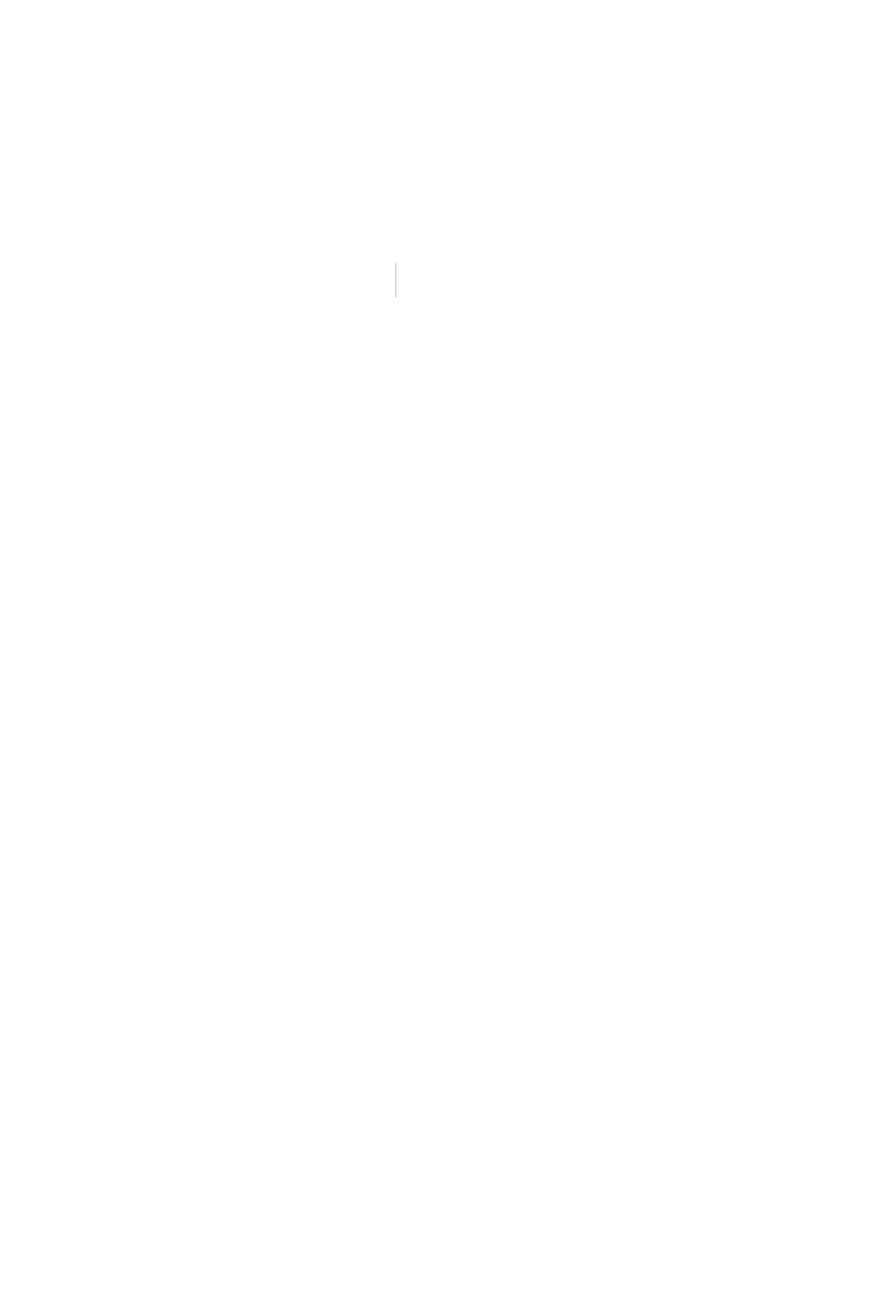
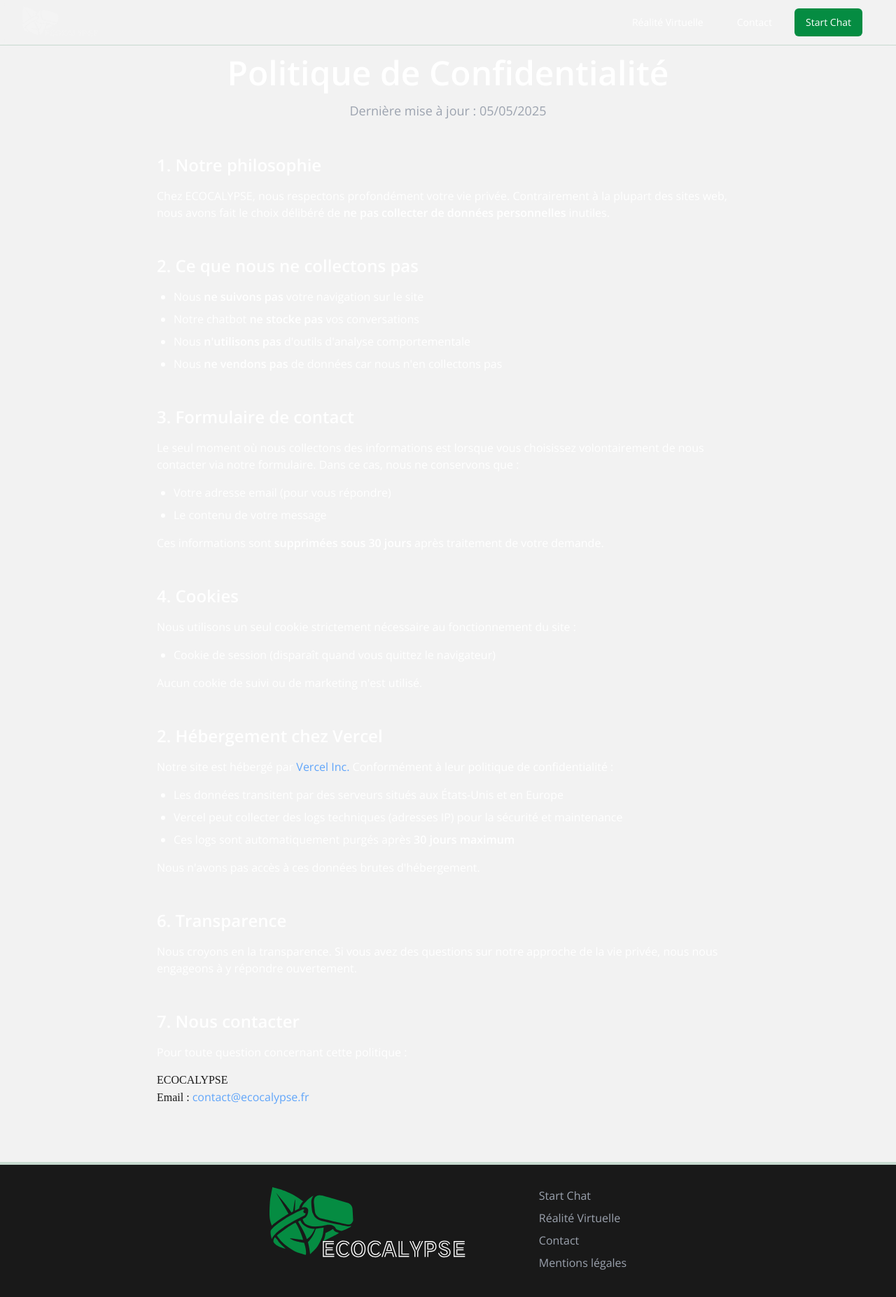
Before and after one commit to felschrr/projet-rhizome, a Next.js app: page /privacy-policy in a window 1280 px wide. Before the commit this address had no page. Shown: the top 1854 px of the page at 70% size. Before the commit the page ends 800 px from the top, so only its background shows below. Built offline with nearby package versions, Linux system fonts and the light colour scheme.

Commit message:
Refactor code structure for improved readability and maintainability

```diff
--- /dev/null
+++ b/app/privacy-policy/Footer.tsx
@@ -0,0 +1,57 @@
+import Image from "next/image";
+import React from "react";
+
+export function Footer() {
+    return (
+        <footer className="bg-[#191919] flex gap-20 justify-center text-white p-8 border-t-4 bg-[radial-gradient(circle_at_center,#fff%,#191919_100%)]">
+            <div>
+                <div className="flex justify-center mb-4">
+                    <a href="/" className="flex items-center gap-2">
+                        <Image
+                            src="/images/Logo_footer.svg"
+                            alt="Logo"
+                            width={305}
+                            height={120}
+                        />
+                    </a>
+                </div>
+            </div>
+            <div>
+                <ul>
+                    <li className="mb-2">
+                        <a
+                            href="/chat"
+                            className="text-gray-400 hover:text-white"
+                        >
+                            Start Chat
+                        </a>
+                    </li>
+                    <li className="mb-2">
+                        <a
+                            href="/realite-virtuelle"
+                            className="text-gray-400 hover:text-white"
+                        >
+                            Réalité Virtuelle
+                        </a>
+                    </li>
+                    <li className="mb-2">
+                        <a
+                            href="/contact"
+                            className="text-gray-400 hover:text-white"
+                        >
+                            Contact
+                        </a>
+                    </li>
+                    <li className="mb-2">
+                        <a
+                            href="/privacy-policy"
+                            className="text-gray-400 hover:text-white"
+                        >
+                            Mentions légales
+                        </a>
+                    </li>
+                </ul>
+            </div>
+        </footer>
+    );
+}
--- /dev/null
+++ b/app/privacy-policy/Header.tsx
@@ -0,0 +1,64 @@
+import Image from "next/image";
+import React from "react";
+
+import { ThemeToggle } from "@/components/custom/theme-toggle";
+import { Button } from "@/components/ui/button";
+// import Logo from "@/public/images/Logo.svg";
+
+export function Header() {
+    return (
+        <header className="fixed top-0 inset-x-0 z-50 bg-background/80 backdrop-blur-sm border-b">
+            <div className="mx-auto max-w-7xl px-6 lg:px-8">
+                <div className="flex h-16 items-center justify-between">
+                    <div className="flex items-center gap-2">
+                        <a href="/" className="flex items-center gap-2">
+                            <Image
+                                src="/images/Logo.svg"
+                                alt="Logo"
+                                width={120}
+                                height={120}
+                            />
+                        </a>
+                    </div>
+                    <div>
+                        <ul className="flex items-center justify-center gap-4">
+                            <li>
+                                {/* Réalité Virtuelle */}
+                                <Button asChild variant="ghost">
+                                    <a
+                                        href="/realite-virtuelle"
+                                        className="flex items-center gap-2"
+                                    >
+                                        Réalité Virtuelle
+                                    </a>
+                                </Button>
+                            </li>
+                            <li>
+                                {/* Contact */}
+                                <Button asChild variant="ghost">
+                                    <a
+                                        href="/contact"
+                                        className="flex items-center gap-2"
+                                    >
+                                        Contact
+                                    </a>
+                                </Button>
+                            </li>
+                            <li>
+                                <Button asChild variant="default">
+                                    <a
+                                        href="/chat"
+                                        className="flex items-center gap-2"
+                                    >
+                                        Start Chat
+                                    </a>
+                                </Button>
+                            </li>
+                            <li>{/* <ThemeToggle /> */}</li>
+                        </ul>
+                    </div>
+                </div>
+            </div>
+        </header>
+    );
+}
--- /dev/null
+++ b/app/privacy-policy/page.tsx
@@ -0,0 +1,106 @@
+import React from 'react';
+
+import { Footer } from './Footer';
+import { Header } from './Header';
+
+
+const PrivacyPolicy = () => {
+  return (
+    <>
+
+      <Header />
+
+      <main className="bg-background text-foreground min-h-screen">
+        <div className="max-w-4xl mx-auto px-4 sm:px-6 lg:px-8 py-12 md:py-20">
+          <div className="text-center mb-12">
+            <h1 className="text-3xl sm:text-4xl md:text-5xl font-bold mb-4">Politique de Confidentialité</h1>
+            <p className="text-lg text-gray-400">Dernière mise à jour : {new Date().toLocaleDateString('fr-FR')}</p>
+          </div>
+
+          <div className="prose prose-invert max-w-none">
+            <section className="mb-12">
+              <h2 className="text-2xl font-semibold mb-4">1. Notre philosophie</h2>
+              <p>
+                Chez ECOCALYPSE, nous respectons profondément votre vie privée. Contrairement à la plupart des sites web, nous avons fait le choix délibéré de <strong>ne pas collecter de données personnelles</strong> inutiles.
+              </p>
+            </section>
+
+            <section className="mb-12">
+              <h2 className="text-2xl font-semibold mb-4">2. Ce que nous ne collectons pas</h2>
+              <ul className="list-disc pl-6 space-y-2 mb-4">
+                <li>Nous <strong>ne suivons pas</strong> votre navigation sur le site</li>
+                <li>Notre chatbot <strong>ne stocke pas</strong> vos conversations</li>
+                <li>Nous <strong>n&apos;utilisons pas</strong> d&apos;outils d&apos;analyse comportementale</li>
+                <li>Nous <strong>ne vendons pas</strong> de données car nous n&apos;en collectons pas</li>
+              </ul>
+            </section>
+
+            <section className="mb-12">
+              <h2 className="text-2xl font-semibold mb-4">3. Formulaire de contact</h2>
+              <p>
+                Le seul moment où nous collectons des informations est lorsque vous choisissez volontairement de nous contacter via notre formulaire. Dans ce cas, nous ne conservons que :
+              </p>
+              <ul className="list-disc pl-6 space-y-2 my-4">
+                <li>Votre adresse email (pour vous répondre)</li>
+                <li>Le contenu de votre message</li>
+              </ul>
+              <p>
+                Ces informations sont <strong>supprimées sous 30 jours</strong> après traitement de votre demande.
+              </p>
+            </section>
+
+            <section className="mb-12">
+              <h2 className="text-2xl font-semibold mb-4">4. Cookies</h2>
+              <p>
+                Nous utilisons un seul cookie strictement nécessaire au fonctionnement du site :
+              </p>
+              <ul className="list-disc pl-6 space-y-2 my-4">
+                <li>Cookie de session (disparaît quand vous quittez le navigateur)</li>
+              </ul>
+              <p>
+                Aucun cookie de suivi ou de marketing n&apos;est utilisé.
+              </p>
+            </section>
+
+            <section className="mb-12">
+              <h2 className="text-2xl font-semibold mb-4">2. Hébergement chez Vercel</h2>
+              <p>
+                Notre site est hébergé par <a href="https://vercel.com" target="_blank" rel="noopener noreferrer" className="text-blue-400 hover:underline">Vercel Inc.</a> Conformément à leur politique de confidentialité :
+              </p>
+              <ul className="list-disc pl-6 space-y-2 my-4">
+                <li>Les données transitent par des serveurs situés aux États-Unis et en Europe</li>
+                <li>Vercel peut collecter des logs techniques (adresses IP) pour la sécurité et maintenance</li>
+                <li>Ces logs sont automatiquement purgés après <strong>30 jours maximum</strong></li>
+              </ul>
+              <p>
+                Nous n&apos;avons pas accès à ces données brutes d&apos;hébergement.
+              </p>
+            </section>
+
+            <section className="mb-12">
+              <h2 className="text-2xl font-semibold mb-4">6. Transparence</h2>
+              <p>
+                Nous croyons en la transparence. Si vous avez des questions sur notre approche de la vie privée, nous nous engageons à y répondre ouvertement.
+              </p>
+            </section>
+
+            <section>
+              <h2 className="text-2xl font-semibold mb-4">7. Nous contacter</h2>
+              <p>
+                Pour toute question concernant cette politique :
+              </p>
+              <address className="not-italic mt-4">
+                ECOCALYPSE<br />
+                Email : <a href="mailto:contact@ecocalypse.fr" className="text-blue-400 hover:underline">contact@ecocalypse.fr</a>
+              </address>
+            </section>
+          </div>
+        </div>
+      </main>
+
+      <Footer />
+    </>
+  );
+};
+
+export default PrivacyPolicy;
--- a/app/realite-virtuelle/page.tsx
+++ b/app/realite-virtuelle/page.tsx
@@ -30,7 +30,7 @@ const EcoVRPage = () => {
                         <div className="grid grid-cols-1 sm:grid-cols-2 lg:grid-cols-4 gap-6 mb-10">
                             <div className="aspect-video rounded-xl overflow-hidden shadow-lg">
                                 <Image
-                                    src="/images/eco1.png"
+                                    src="/images/vue_mer.png"
                                     alt="Environnement pollué"
                                     className="size-full object-cover"
                                     width={500}
@@ -39,7 +39,7 @@ const EcoVRPage = () => {
                             </div>
                             <div className="aspect-video rounded-xl overflow-hidden shadow-lg">
                                 <Image
-                                    src="/images/eco2.png"
+                                    src="/images/vue_ar.png"
                                     alt="Nettoyage des déchets"
                                     className="size-full object-cover"
                                     width={500}
```
Also changed, not shown: public/images/vue_ar.png (added), public/images/vue_mer.png (added).
